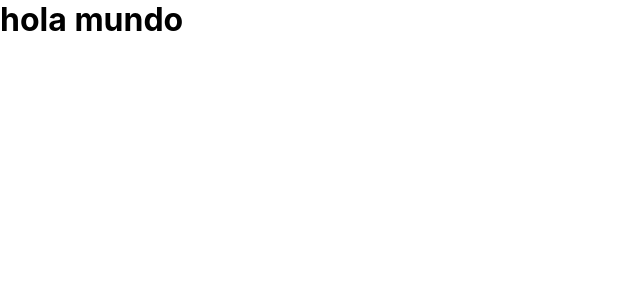
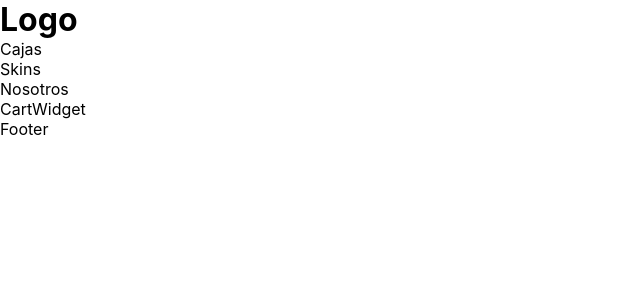
Before and after one commit to Maurolipo/ReactJS, a React (Create React App) app: page / in a window 1280 px wide. Shown: the top 300 px of the page, without its empty margins (0-640 px from the left). Built offline with nearby package versions, Linux system fonts and the light colour scheme.

Commit message:
avanze en la nav

```diff
--- a/src/App.js
+++ b/src/App.js
@@ -1,8 +1,11 @@
+import { Footer } from "./components/Footer/Footer";
+import { Navbar } from "./components/Navbar/Navbar";
 
 function App() {
   return (
     <div>
-      <h1>hola mundo</h1>
+      <Navbar />
+      <Footer />
     </div>
   );
 }
--- /dev/null
+++ b/src/components/CartWidget/CartWidget.jsx
@@ -0,0 +1,7 @@
+import React from 'react'
+
+export const CartWidget = () => {
+  return (
+    <div>CartWidget</div>
+  )
+}
--- /dev/null
+++ b/src/components/Footer/Footer.jsx
@@ -0,0 +1,6 @@
+
+export const Footer = () => {
+  return (
+    <div>Footer</div>
+  )
+}
--- /dev/null
+++ b/src/components/Logo.jsx/Logo.jsx
@@ -0,0 +1,9 @@
+import React from "react";
+
+export const Logo = () => {
+  return (
+    <div>
+      <h1>Logo</h1>
+    </div>
+  );
+};
--- /dev/null
+++ b/src/components/Navbar/Navbar.jsx
@@ -0,0 +1,16 @@
+import { CartWidget } from "../CartWidget/CartWidget";
+import { Logo } from "../Logo.jsx/Logo";
+
+export const Navbar = () => {
+  return (
+    <div>
+        <Logo />
+      <ul>
+        <li>Cajas</li>
+        <li>Skins</li>
+        <li>Nosotros</li>
+      </ul>
+      <CartWidget />
+    </div>
+  );
+};
```
